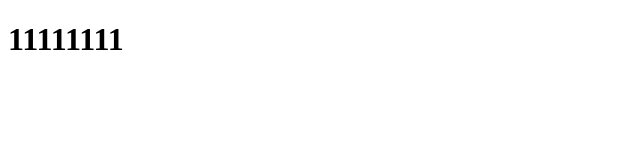
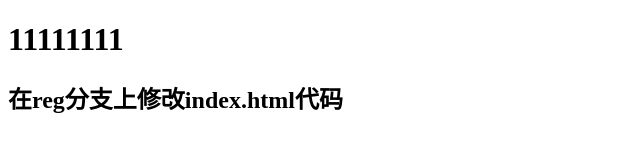
Before and after one commit to yuekongjing/project1, a plain HTML site: page index.html in a window 1280 px wide. Shown: the whole page, without its empty margins (0-640 px from the left). Drawn offline with Linux system fonts and the light colour scheme.

Commit message:
在reg分支上修改index.html代码

```diff
--- a/index.html
+++ b/index.html
@@ -10,5 +10,6 @@
 </head>
 <body>
     <h1>11111111</h1>
+    <h2>在reg分支上修改index.html代码</h2>
 </body>
 </html>
```
